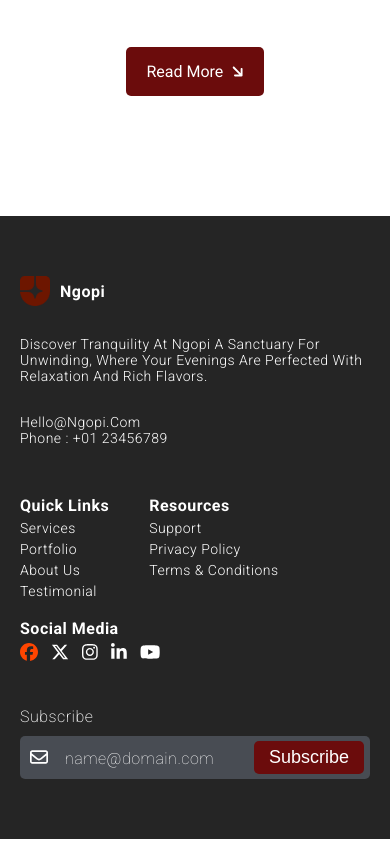
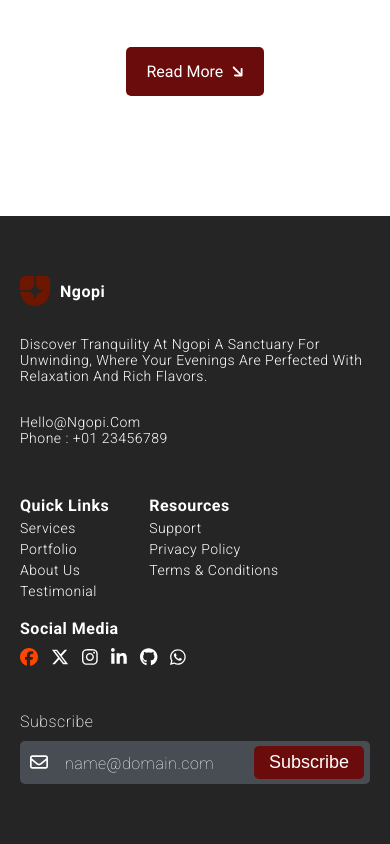
Before and after one commit to SanTeeee/Coffee-Shop, a React (Vite) app: page / in a window 390 px wide. Shown: the part 5546-6390 px from the top of the page. Built offline with nearby package versions, Linux system fonts and the light colour scheme.

Commit message:
Footer completely responsive

```diff
--- a/src/components/footer.jsx
+++ b/src/components/footer.jsx
@@ -4,8 +4,9 @@ import {
   faFacebook,
   faInstagram,
   faXTwitter,
-  faYoutube,
+  faWhatsapp,
   faLinkedinIn,
+  faGithub,
 } from "@fortawesome/free-brands-svg-icons";
 import { faEnvelope } from "@fortawesome/free-regular-svg-icons";
 import { useState } from "react";
@@ -60,20 +61,25 @@ function Footer() {
           <div className="socialMedia">
             <h1>social media</h1>
             <div className="mediaFlex">
-              <a href="#">
+              <a
+                href="https://www.facebook.com/profile.php?id=100011171496661&mibextid=ZbWKwL"
+                target="_blank">
                 <FontAwesomeIcon icon={faFacebook} className="brands" />
               </a>
-              <a href="#">
+              <a href="https://x.com/MmesomaEcheta" target="_blank">
                 <FontAwesomeIcon icon={faXTwitter} className="brands" />
               </a>
-              <a href="#">
+              <a href="https://instagram.com/echetammesoma" target="_blank">
                 <FontAwesomeIcon icon={faInstagram} className="brands" />
               </a>
-              <a href="#">
+              <a href="https://linkedin.com/in/echeta-mmesoma" target="_blank">
                 <FontAwesomeIcon icon={faLinkedinIn} className="brands" />
               </a>
-              <a href="#">
-                <FontAwesomeIcon icon={faYoutube} className="brands" />
+              <a href="https://github.com/SanTeeee" target="_blank">
+                <FontAwesomeIcon icon={faGithub} className="brands" />
+              </a>
+              <a href=" https://wa.me/07036041323 " target="_blank">
+                <FontAwesomeIcon icon={faWhatsapp} className="brands" />
               </a>
             </div>
           </div>
--- a/src/index.css
+++ b/src/index.css
@@ -494,8 +494,7 @@ span.ham {
   column-gap: 40px;
 }
 .quickLinks,
-.resources,
-.socialMedia {
+.resources {
   display: flex;
   flex-direction: column;
   justify-content: flex-start;
@@ -507,11 +506,17 @@ span.ham {
   flex-wrap: wrap;
   column-gap: 20px;
 }
+.mediaFlex a {
+  margin-right: 4px;
+  flex-wrap: wrap;
+  margin-top: 10px;
+}
+
 .brands {
   font-size: 30px;
   width: 100%;
   transition: 0.3s;
-  padding: 4px;
+  padding: 0;
 }
 .mediaFlex a:first-child {
   color: orangered;
```
